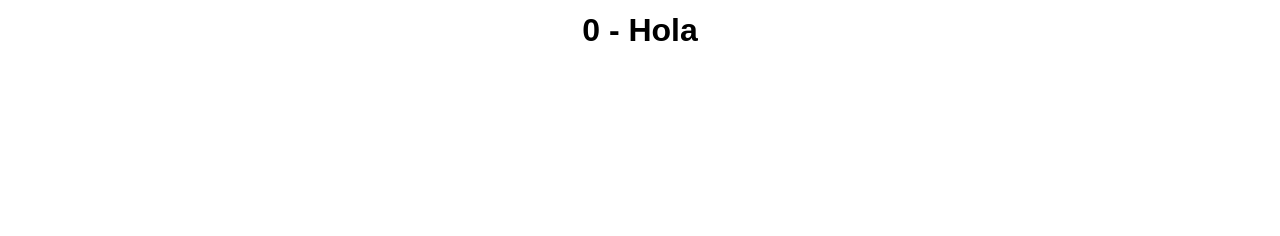
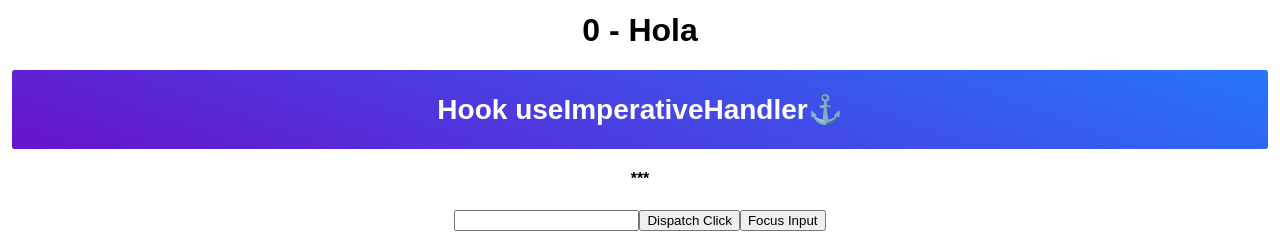
Before and after one commit to josh231101/REACT-COLLEGE, a React (Create React App) app: page / in a window 1280 px wide. Shown: the part 2457-2693 px from the top of the page. Before the commit the page ends 2527 px from the top, so only its background shows below. Built offline with nearby package versions, Linux system fonts and the light colour scheme; no server answers.

Commit message:
useImperativeHandleHook Ep. 112 useImperativeHandler()

```diff
--- /dev/null
+++ b/src/Sections/12/UseImperativeHandleHook/index.js
@@ -0,0 +1,47 @@
+import React, {
+  forwardRef,
+  useImperativeHandle,
+  useRef,
+  useState
+} from "react";
+import Header from "../Header";
+
+const FancyInput = forwardRef((props, ref) => {
+  const [text, setText] = useState("***");
+  const entrada = useRef();
+  // Las propiedades que pasemos en la función estarán disponibles para el padre.
+  useImperativeHandle(ref, () => ({
+    setParagraphText: (message) => {
+      setText(message);
+    },
+    focusInput: () => entrada.current.focus()
+  }));
+
+  return (
+    <>
+      <h4>{text}</h4>
+      <input type={ref} ref={entrada} />
+    </>
+  );
+});
+
+const UseImperativeHandleHook = () => {
+  const fancyInput = useRef();
+
+  const handleClick = () => {
+    fancyInput.current.setParagraphText("Hello from <App/>");
+  };
+  const focusInput = () => {
+    fancyInput.current.focusInput();
+  };
+  return (
+    <div>
+      <Header title="Hook useImperativeHandler" />
+      <FancyInput ref={fancyInput} />
+      <button onClick={handleClick}>Dispatch Click</button>
+      <button onClick={focusInput}>Focus Input</button>
+    </div>
+  );
+};
+
+export default UseImperativeHandleHook;
--- a/src/Sections/12/index.js
+++ b/src/Sections/12/index.js
@@ -2,6 +2,7 @@ import UseStateHook from "../12/UseStateHook";
 import CombiningHooks from "./CombiningHooks";
 import UseContextHook from "./UseContextHook";
 import UseEffectHook from "./UseEffectHook";
+import UseImperativeHandleHook from "./UseImperativeHandleHook";
 import UseLayoutEffectHook from "./UseLayoutEffectHook";
 import UseReducerHook from "./UseReducerHook";
 import UseRefHook from "./UseRefHook";
@@ -19,6 +20,7 @@ const Hooks = () => {
       <UseRefHook />
       <CombiningHooks />
       <UseReducerHook />
+      <UseImperativeHandleHook />
     </div>
   );
 };
```
